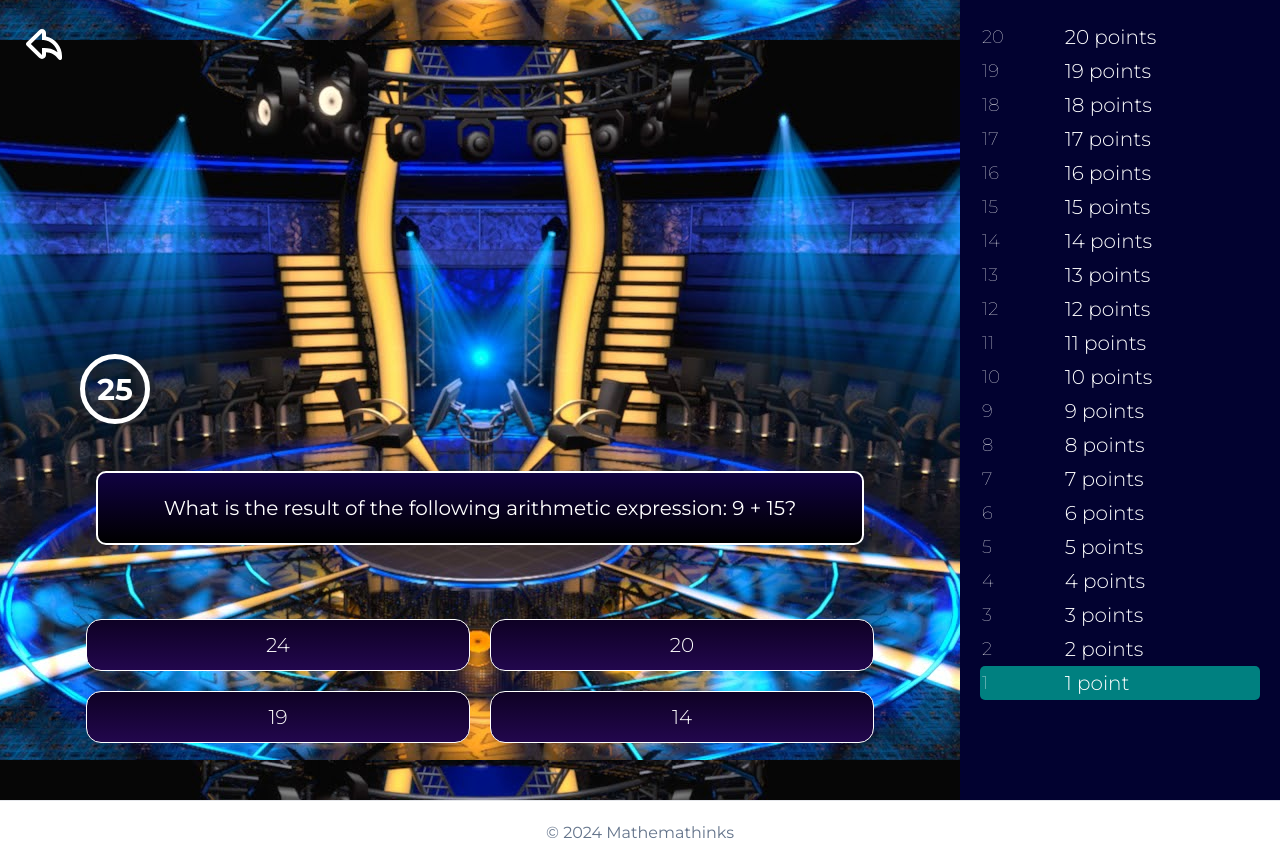
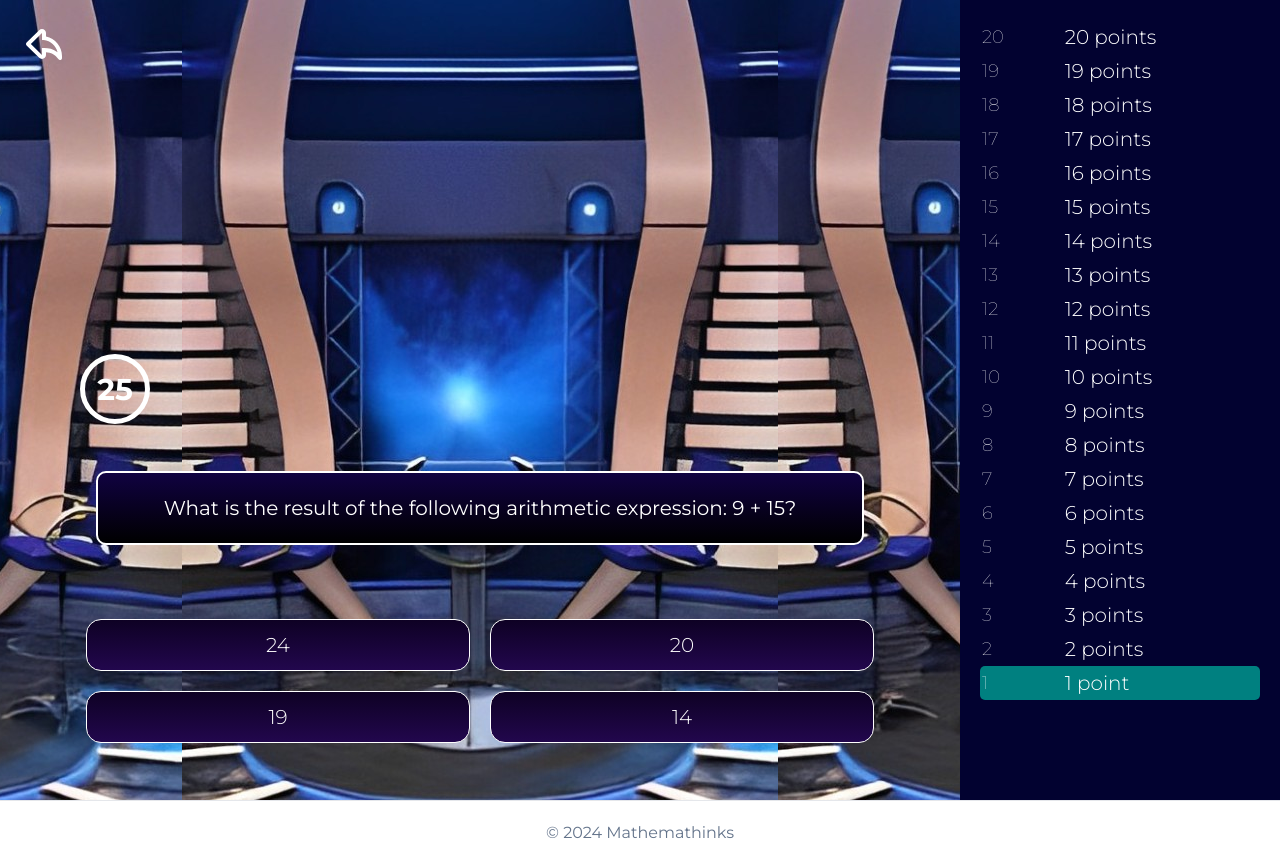
Before and after one commit to allenbnvtra/math_games, a Next.js app: page /games/who-wants-to-be-a-millionaire in a window 1280 px wide. Built offline with nearby package versions, Linux system fonts and the light colour scheme; no server answers.

Commit message:
portrait

```diff
--- a/src/app/globals.css
+++ b/src/app/globals.css
@@ -35,6 +35,7 @@ body,
   .main {
     gap: 0;
     width: 75%;
+    background-image: url("../assets/bg-portrait.jpg");
   }
 }
 
```
Also changed, not shown: src/assets/bg-portrait.jpg (added).
